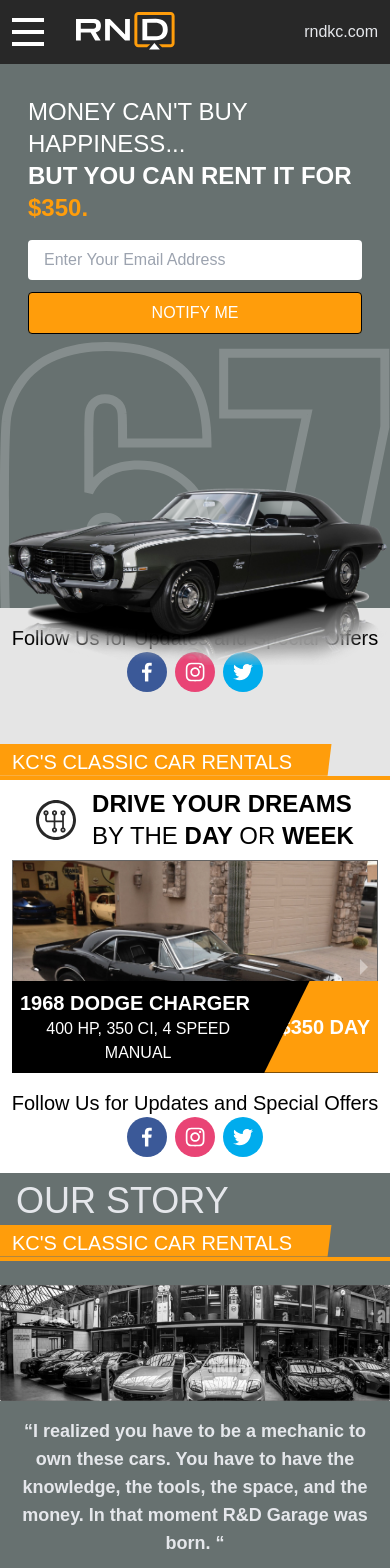
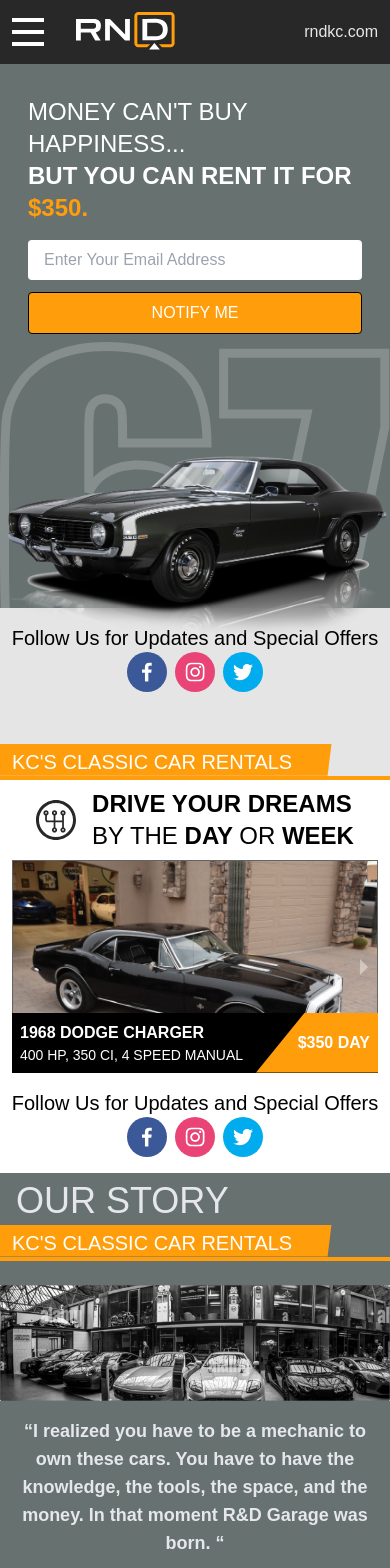
Before and after one commit to TheSavageDev/rndkc, a Next.js app: page / in a window 390 px wide. Shown: the top 1568 px of the page. Built offline with nearby package versions, Linux system fonts and the light colour scheme; no server answers.

Commit message:
Visual adjustments

```diff
--- a/components/carouselItem.tsx
+++ b/components/carouselItem.tsx
@@ -7,10 +7,12 @@
       <section className="flex w-full absolute bottom-0 justify-between font-gemunuLibre">
         <section className="bg-black text-white flex w-full justify-between">
           <section className="flex flex-col p-2 items-start">
-            <article className="text-xl font-semibold">{title}</article>
-            <article className="font-light">{stats}</article>
+            <article className="text-md sm:text-xl font-semibold">
+              {title}
+            </article>
+            <article className="font-light text-sm sm:text-xl">{stats}</article>
           </section>
-          <article className="text-xl pr-2 font-bold uppercase bg-accent flex items-center justify-end itemHeaderPrice w-1/3">
+          <article className="text-md sm:text-xl pr-2 font-bold uppercase bg-accent flex items-center justify-end itemHeaderPrice w-1/3">
             <span>${dayPrice} Day</span>
           </article>
         </section>
--- a/components/contactForm.tsx
+++ b/components/contactForm.tsx
@@ -1,4 +1,4 @@
-import { useState } from "react";
+import { SyntheticEvent, useState } from "react";
 import axios from "axios";
 import * as ga from "../lib/ga";
 
@@ -9,7 +9,7 @@
   const [state, setState] = useState("idle");
   const [errorMessage, setErrorMessage] = useState(null);
 
-  const contact = async (e) => {
+  const contact = async (e: SyntheticEvent) => {
     e.preventDefault();
     setState("loading");
 
--- a/components/newsletterSignUpForm.tsx
+++ b/components/newsletterSignUpForm.tsx
@@ -1,17 +1,13 @@
-import { useState } from "react";
+import { SyntheticEvent, useState } from "react";
 import axios from "axios";
 import * as ga from "../lib/ga";
 
-type NewsLetterSignUpFormProps = {
-  center?: boolean;
-};
-
-export const NewsLetterSignUpForm = ({ center }: NewsLetterSignUpFormProps) => {
+export const NewsLetterSignUpForm = () => {
   const [email, setEmail] = useState("");
   const [state, setState] = useState("idle");
   const [errorMessage, setErrorMessage] = useState(null);
 
-  const subscribe = async (e) => {
+  const subscribe = async (e: SyntheticEvent) => {
     e.preventDefault();
     setState("loading");
 
--- a/components/social.tsx
+++ b/components/social.tsx
@@ -12,7 +12,7 @@
         <SocialIcon
           fgColor="#fff"
           style={{ height: 40, width: 40 }}
-          url="https://facebook.com/rndkc"
+          url="https://facebook.com/RNDKansasCity"
         />
         <SocialIcon
           fgColor="#fff"
--- a/pages/index.tsx
+++ b/pages/index.tsx
@@ -46,7 +46,7 @@
             alt="67"
             width="700"
             height="100"
-            className="absolute top-1/2 -translate-y-12 z-10 md:right-0 lg:w-1/2 lg:top-1/3"
+            className="absolute top-1/2 -translate-y-20 z-10 md:right-0 lg:w-1/2 lg:top-1/3"
           />
           <article className="flex justify-center bg-lightBg w-full absolute bottom-0 h-24 lg:h-36 lg:-bottom-40 lg:justify-start">
             <section className="absolute w-full lg:w-1/3 mt-4">
@@ -208,7 +208,9 @@
             <section className="w-full px-2 mb-4 flex justify-center">
               <NewsLetterSignUpForm />
             </section>
-            <Social color="white" />
+            <section className="w-full px-2 mb-4 flex justify-center text-center">
+              <Social color="white" />
+            </section>
           </section>
         </section>
         <section className="p-4 bg-contactBg pb-36 bg-contain bg-no-repeat bg-bottom bg-background md:bg-cover lg:w-full">
```
